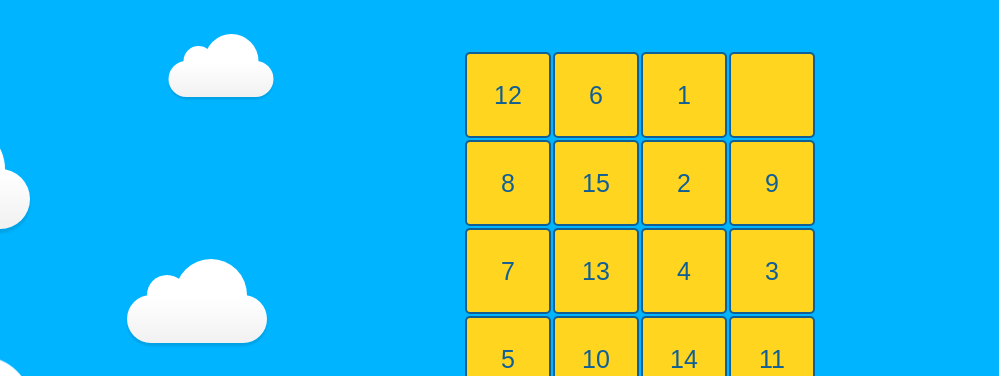
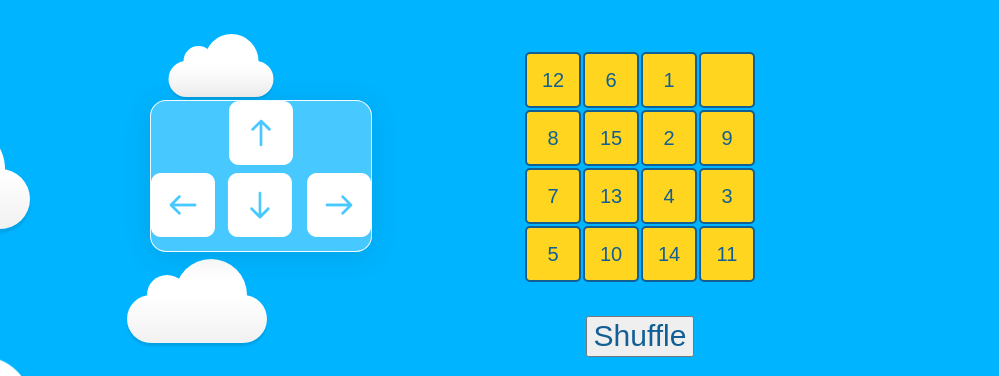
Before and after one commit to djulioj/Game-of-15, a plain HTML site: page index.html in a window 1280 px wide. Shown: the part 197-573 px from the top of the page, without its empty margins (0-999 px from the left). Drawn offline with Linux system fonts and the light colour scheme; a web font is replaced by a local one.

Commit message:
instructions

```diff
--- a/css/style.css
+++ b/css/style.css
@@ -10,9 +10,31 @@
     text-shadow:5px 8px black;
 }
 
-.homer {
-    position:absolute;
-    float: right;
+
+#right {
+	float: right;
+	margin-top: 0.5rem;
+}
+
+#up {
+	text-align: center;
+	margin: auto;
+	display: block;
+}
+
+#left {
+	text-align: center;
+	margin: auto;
+	display:inline-block;
+
+}
+
+#down {
+	margin-top: 0.5rem;
+	position: relative;
+    display: inline-block;
+    left: 25%;
+    transform: translate(-72%);
 }
 
 .shuffle{
@@ -28,7 +50,7 @@
 
 #moves {
 	display: block;
-    margin-left: auto;
+	margin-left: auto;
     margin-right: auto;
     width:fit-content;
 	color: #FFD51F;
@@ -42,18 +64,34 @@
 }
 
 .cell {
-    width: 80px;
-    height: 80px;
+    width: 50px;
+    height: 50px;
     border: 2px solid #125F95;
     background-color: #FFD51F;
     border-radius: 5px;
     text-align: center;
-    font-size: 25px;
+    font-size: 20px;
     color: #125F95;
 }
 
+.instrucciones {
+	margin-top: 50px;
+	border-radius: 5px;
+	display: inline-block;
+	position: absolute;
+	height:150px;
+	width:220px;
+	margin-left: 150px;
+	background: rgba(255, 255, 255, 0.28);
+	border-radius: 16px;
+	box-shadow: 0 4px 30px rgba(0, 0, 0, 0.1);
+	backdrop-filter: blur(6.4px);
+	-webkit-backdrop-filter: blur(6.4px);
+	border: 1px solid rgba(255, 255, 255, 0.93);
+	justify-content: center;
+}
+
 #field {
-    border: 0px solid black;
     display: block;
     margin-left: auto;
     margin-right: auto;
@@ -66,6 +104,12 @@
     align-items: center;
     justify-content:center;
 }
+
+@media screen and (max-width: 1200px) {
+	.instrucciones{
+	display:none;
+	}
+	}
 
 html {
     height: 100%;
--- a/index.html
+++ b/index.html
@@ -43,6 +43,12 @@
 
 
     <div>
+      <div class="instrucciones">
+        <img src="./images/up-arrow.png" id="up" alt="">
+        <img src="./images/left-arrow.png" alt="" id="left">
+        <img src="./images/down-arrow.png" alt="" id="down">
+        <img src="./images/right-arrow.png" alt="" id="right">
+      </div>
       <table id="field"></table>
       <div class="button">
         <button class="shuffle" id="shuffle">
--- a/js/puzzle.js
+++ b/js/puzzle.js
@@ -13,6 +13,10 @@ var audio = document.getElementById("audio");
 var playing = true;
 var moves = 0;
 var it = true;
+var up = document.getElementById("up");
+var left = document.getElementById("left");
+var down = document.getElementById("down");
+var right = document.getElementById("right");
 
 function createField() {
     var cells = [];
@@ -110,10 +114,27 @@ function won() {
 document.addEventListener('keydown', function(e) {
     it=true;
     switch (e.keyCode) {
-        case 38: makeMove(UP); break;
-        case 40: makeMove(DOWN); break;
-        case 37: makeMove(LEFT); break;
-        case 39: makeMove(RIGHT); break;
+        case 38: makeMove(UP); up.src="./images/up-arrow-blue.png"; break;
+        case 40: makeMove(DOWN); down.src="./images/down-arrow-blue.png"; break;
+        case 37: makeMove(LEFT); left.src="./images/left-arrow-blue.png"; break;
+        case 39: makeMove(RIGHT); right.src="./images/right-arrow-blue.png"; break;
+    }
+    draw();
+    if (won()) {
+        setTimeout(function() {
+            alert('you won in ' + moves.toString() + ' moves!');
+            init();
+        }, 1000);
+    }
+});
+
+document.addEventListener('keyup', function(e) {
+    it=true;
+    switch (e.keyCode) {
+        case 38: up.src="./images/up-arrow.png"; break;
+        case 40: down.src="./images/down-arrow.png"; break;
+        case 37: left.src="./images/left-arrow.png"; break;
+        case 39: right.src="./images/right-arrow.png"; break;
     }
     draw();
     if (won()) {
```
Also changed, not shown: images/down-arrow-blue.png (added), images/down-arrow.png (added), images/left-arrow-blue.png (added), images/left-arrow.png (added), images/right-arrow-blue.png (added), images/right-arrow.png (added), images/up-arrow-blue.png (added), images/up-arrow.png (added).
